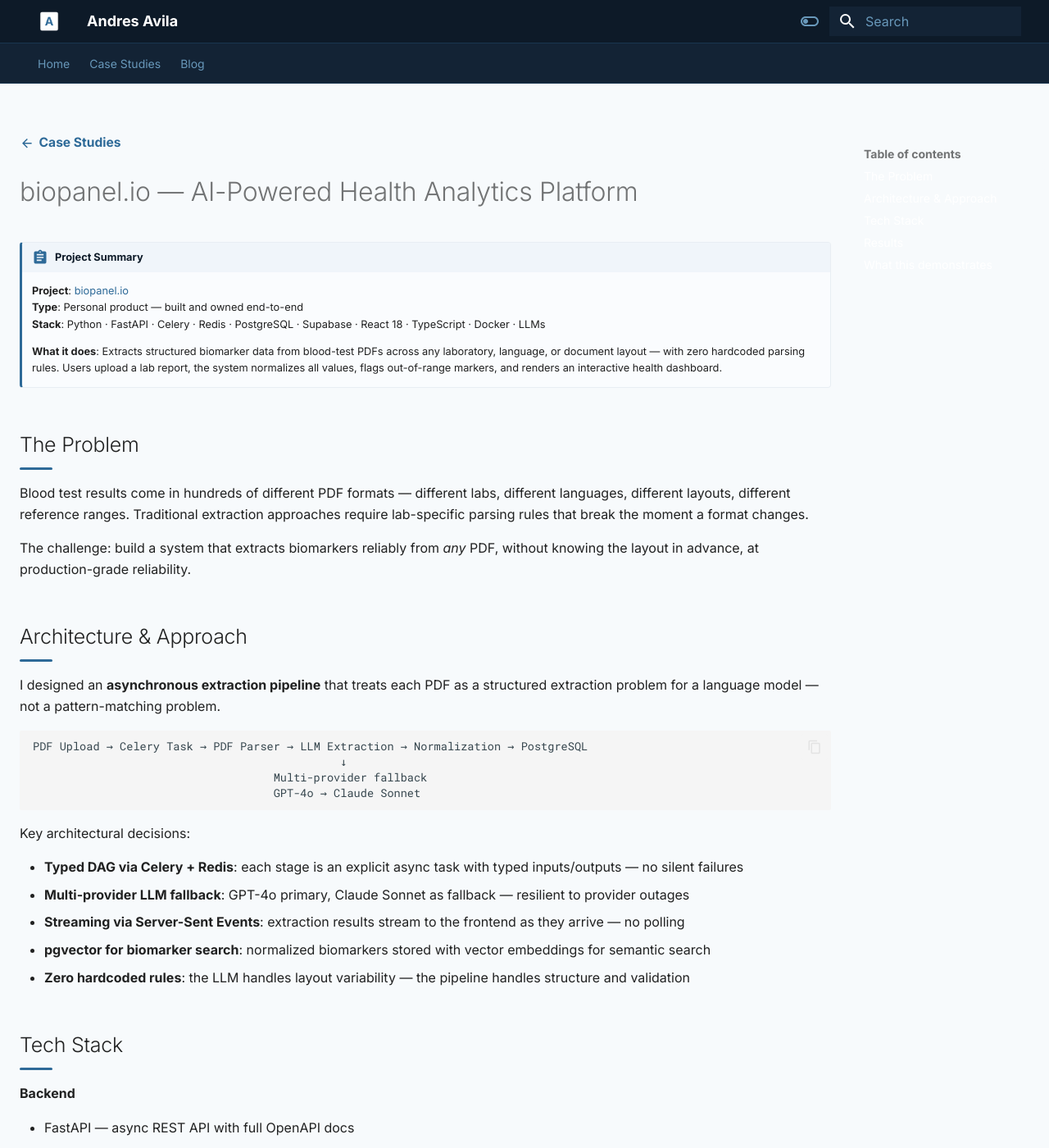
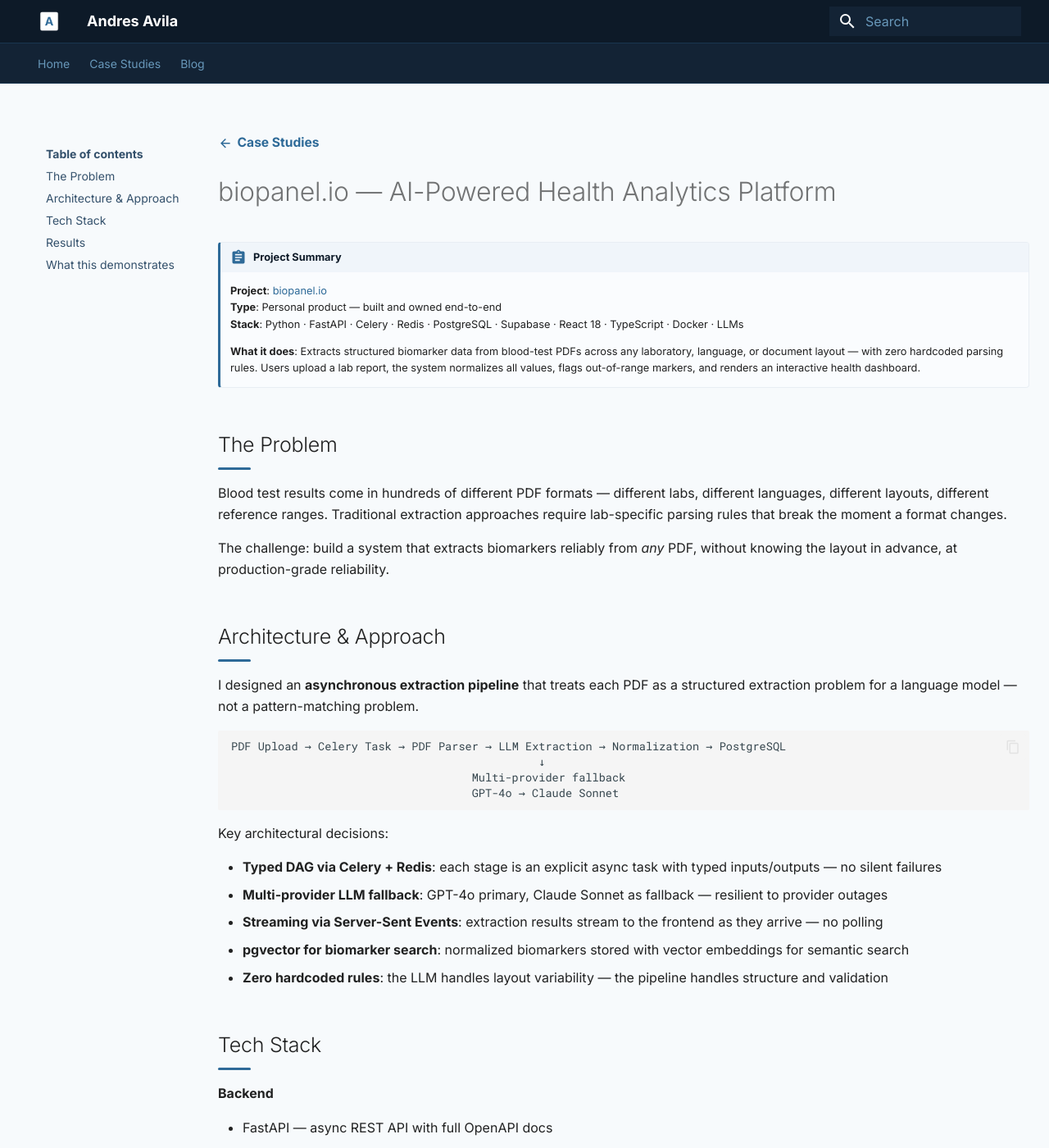
Before and after one commit to AndrewBackstret/andresavila-mkdocs, an MkDocs documentation site: the page built from docs/portfolio/projects/biopanel.md, in a window 1280 px wide and 1400 px high. Shown: the whole window at 82% size. Built offline with MkDocs 1.6.1 and Material for MkDocs 9.7.7, drawn with Linux system fonts in a browser that asks for light colours.

Commit message:
Final adjustments

```diff
--- a/docs/portfolio/projects/biopanel.md
+++ b/docs/portfolio/projects/biopanel.md
@@ -79,7 +79,7 @@
 
 For data engineering clients: the same pipeline design patterns (async DAGs, typed stages, observability, fallback logic) are how I approach enterprise data workflows.
 
-<div class="grid cards" style="margin-top: 3rem" markdown>
+<div class="grid cards cta-full" style="margin-top: 3rem" markdown>
 
 -   :material-calendar-check:{ .lg .middle } Interested in AI-powered data systems?
 
--- a/docs/stylesheets/extra.css
+++ b/docs/stylesheets/extra.css
@@ -18,15 +18,7 @@
   --md-default-bg-color--lighter: #F0F5FA;
 }
 
-/* ── Dark theme ──────────────────────────────────────────────────────────── */
-[data-md-color-scheme="slate"] {
-  --md-primary-fg-color:          #2E6A98;
-  --md-accent-fg-color:           #6898BA;
-  --md-typeset-a-color:           #6898BA;
-  --md-default-bg-color:          #0D1A28;
-  --md-default-bg-color--light:   #132335;
-  --md-default-bg-color--lighter: #1A3650;
-}
+/* (Dark/slate scheme removed — site is light-only.) */
 
 /* ── Primary button ──────────────────────────────────────────────────────── */
 .md-button--primary {
@@ -115,12 +107,6 @@
   letter-spacing: 0.06em;
 }
 
-[data-md-color-scheme="slate"] .availability-badge {
-  background: #132335;
-  border-color: #2E6A98;
-  color: #6898BA;
-}
-
 .availability-dot {
   width: 7px;
   height: 7px;
@@ -142,22 +128,22 @@
 .grid.cards > ul {
   display: grid !important;
   grid-template-columns: repeat(2, 1fr) !important;
-  gap: 1rem !important;
+  gap: 0.7rem !important;
 }
 
 .grid.cards > ul > li {
   border: 1px solid #E8EEF3 !important;
-  border-radius: 14px !important;
+  border-radius: 12px !important;
   background: #ffffff !important;
-  padding: 1.5rem 1.6rem !important;
+  padding: 0.9rem 1rem !important;
   box-shadow: 0 1px 3px rgba(13, 26, 40, 0.06) !important;
   transition: transform 0.2s, box-shadow 0.2s, border-color 0.2s !important;
   margin-top: 0 !important;
 }
 
 .grid.cards > ul > li:hover {
-  transform: translateY(-4px) !important;
-  box-shadow: 0 12px 32px rgba(46, 106, 152, 0.14) !important;
+  transform: translateY(-3px) !important;
+  box-shadow: 0 10px 26px rgba(46, 106, 152, 0.13) !important;
   border-color: #C5DDF0 !important;
   background: #ffffff !important;
 }
@@ -166,10 +152,10 @@
 .grid.cards > ul > li > p:first-child {
   display: flex !important;
   align-items: center !important;
-  gap: 0.8rem !important;
+  gap: 0.55rem !important;
   font-weight: 700 !important;
   color: #0D1A28 !important;
-  font-size: 0.95rem !important;
+  font-size: 0.8rem !important;
   margin-bottom: 0 !important;
   line-height: 1.3 !important;
 }
@@ -180,31 +166,31 @@
   display: inline-flex !important;
   align-items: center !important;
   justify-content: center !important;
-  width: 44px !important;
-  height: 44px !important;
-  border-radius: 12px !important;
+  width: 34px !important;
+  height: 34px !important;
+  border-radius: 9px !important;
   background: linear-gradient(135deg, #EBF3FA, #DBE9F6) !important;
   color: #2E6A98 !important;
   flex-shrink: 0 !important;
 }
 
 .grid.cards > ul > li .twemoji.lg.middle svg {
-  width: 22px !important;
-  height: 22px !important;
+  width: 18px !important;
+  height: 18px !important;
 }
 
 /* Subtle divider */
 .grid.cards > ul > li hr {
   border: 0 !important;
   border-top: 1px solid #EEF3F8 !important;
-  margin: 1rem 0 !important;
+  margin: 0.6rem 0 !important;
 }
 
 /* Card body text */
 .grid.cards > ul > li p:not(:first-child) {
-  font-size: 0.82rem !important;
+  font-size: 0.74rem !important;
   color: #33506B !important; /* ~5.5:1 on white */
-  line-height: 1.6 !important;
+  line-height: 1.55 !important;
 }
 
 /* ── Rounded buttons ─────────────────────────────────────────────────────── */
@@ -408,7 +394,7 @@
 
 .md-header__title,
 .md-header__topic,
-.md-ellipsis {
+.md-header .md-ellipsis {
   color: #fff !important;
 }
 
@@ -559,20 +545,38 @@
   border-radius: 2px;
 }
 
-/* ── Case Studies index — rich cards ─────────────────────────────────────── */
+/* ── Case Studies index — rich cards (2 per row) ─────────────────────────── */
+/* Index width tuned for a compact 3-up grid. */
+.md-content__inner:has(.case-grid) {
+  max-width: 52rem;
+}
+
 .case-grid {
-  display: flex;
-  flex-direction: column;
-  gap: 1.2rem;
+  display: grid;
+  grid-template-columns: repeat(3, 1fr);
+  gap: 0.9rem;
   margin-top: 1.6rem;
 }
 
+@media screen and (max-width: 900px) {
+  .case-grid {
+    grid-template-columns: repeat(2, 1fr);
+  }
+}
+
+@media screen and (max-width: 600px) {
+  .case-grid {
+    grid-template-columns: 1fr;
+  }
+}
+
 .md-typeset .case-card {
-  display: block;
+  display: flex;
+  flex-direction: column;
   background: #ffffff;
   border: 1px solid #E8EEF3;
-  border-radius: 16px;
-  padding: 1.8rem 2rem;
+  border-radius: 14px;
+  padding: 1rem 1.1rem;
   color: inherit !important;
   text-decoration: none !important;
   box-shadow: 0 1px 3px rgba(13, 26, 40, 0.06);
@@ -587,28 +591,29 @@
 
 .case-type {
   display: inline-block;
-  font-size: 0.66rem;
+  align-self: flex-start;
+  font-size: 0.62rem;
   font-weight: 700;
   letter-spacing: 0.08em;
   text-transform: uppercase;
   color: #2E6A98;
   background: #EBF3FA;
   border-radius: 12px;
-  padding: 0.2rem 0.6rem;
+  padding: 0.2rem 0.55rem;
 }
 
 .md-typeset .case-card h3 {
-  margin: 0.7rem 0 0.45rem;
+  margin: 0.55rem 0 0.35rem;
   color: #0D1A28;
-  font-size: 1.15rem;
+  font-size: 0.9rem;
   line-height: 1.3;
 }
 
 .md-typeset .case-card p {
   color: #33506B;
-  font-size: 0.85rem;
-  line-height: 1.6;
-  margin: 0 0 0.9rem;
+  font-size: 0.74rem;
+  line-height: 1.5;
+  margin: 0 0 0.8rem;
 }
 
 .case-tags {
@@ -616,36 +621,37 @@
   flex-wrap: wrap;
   gap: 0.4rem;
   margin-bottom: 1rem;
+  margin-top: auto; /* push footer area to the card bottom */
 }
 
 .case-tags span {
-  font-size: 0.72rem;
+  font-size: 0.68rem;
   color: #1A3650;
   background: #F0F5FA;
   border: 1px solid #C5DDF0;
   border-radius: 14px;
-  padding: 0.2rem 0.6rem;
+  padding: 0.18rem 0.55rem;
 }
 
 .case-foot {
   display: flex;
-  align-items: center;
-  justify-content: space-between;
-  gap: 1rem;
+  flex-direction: column;
+  align-items: flex-start;
+  gap: 0.35rem;
   border-top: 1px solid #E8EEF3;
-  padding-top: 0.85rem;
+  padding-top: 0.7rem;
 }
 
 .case-metric {
   font-weight: 700;
   color: #2E6A98;
-  font-size: 0.9rem;
+  font-size: 0.76rem;
 }
 
 .case-cta {
   color: #2E6A98;
   font-weight: 600;
-  font-size: 0.82rem;
+  font-size: 0.72rem;
   white-space: nowrap;
 }
 
@@ -688,7 +694,23 @@
   background-color: #2E6A98 !important;
 }
 
-/* ── Right-hand TOC — active item accent ─────────────────────────────────── */
+/* ── Article TOC — moved to the LEFT, readable ───────────────────────────── */
+/* On case-study articles (identified by .back-link), the page's TOC sidebar   */
+/* (Material's secondary sidebar) is moved to the left via flex order.          */
+.md-main__inner:has(.back-link) .md-sidebar--secondary {
+  order: -1;
+  padding-left: 2rem;
+}
+
+.md-sidebar--secondary .md-nav__link,
+.md-sidebar--secondary .md-nav__title,
+.md-nav--secondary .md-nav__link,
+.md-nav--secondary .md-nav__title {
+  color: #33506B !important;
+}
+
+.md-sidebar--secondary .md-nav__link--active,
+.md-sidebar--secondary .md-nav__link:hover,
 .md-nav--secondary .md-nav__link--active,
 .md-nav--secondary .md-nav__link:hover {
   color: #2E6A98 !important;
--- a/docs/stylesheets/hero.css
+++ b/docs/stylesheets/hero.css
@@ -39,7 +39,7 @@
 /* Inner content centered within the dark bands */
 .hero-band  > .hero-section,
 .stats-band > .stats-row {
-  max-width: 1200px;
+  max-width: 1000px;
   margin-left: auto;
   margin-right: auto;
   padding-left: 1.2rem;
@@ -56,7 +56,7 @@
 /* The global full-width overrides (for portfolio) use !important, so we do    */
 /* too. The dark bands still break out edge-to-edge from this centered box.    */
 .md-content__inner:has(.hero-band) {
-  max-width: 1200px;
+  max-width: 1000px;
   margin-left: auto !important;
   margin-right: auto !important;
   padding-top: 0 !important; /* keep hero flush to nav (no white line) */
@@ -196,7 +196,7 @@
 /* .grid-container width/centering is handled by `.hero-band > .hero-section`. */
 @media screen and (min-width: 1200px) {
   .profile-image {
-    width: 240px;
-    height: 240px;
+    width: 210px;
+    height: 210px;
   }
 }
--- a/mkdocs.yml
+++ b/mkdocs.yml
@@ -30,18 +30,9 @@
     - navigation.footer
   language: en
   palette:
-    - scheme: default
-      toggle:
-        icon: material/toggle-switch-off-outline
-        name: Switch to dark mode
-      primary: custom
-      accent: custom
-    - scheme: slate
-      toggle:
-        icon: material/toggle-switch
-        name: Switch to light mode
-      primary: custom
-      accent: custom
+    scheme: default
+    primary: custom
+    accent: custom
   font:
     text: Inter
     code: Roboto Mono
@@ -62,8 +53,8 @@
       name: Email
 
 extra_css:
-  - stylesheets/extra.css
-  - stylesheets/hero.css
+  - stylesheets/extra.css?v=7
+  - stylesheets/hero.css?v=7
 
 plugins:
   - search
```
Also changed, not shown: docs/portfolio/projects/ey-microsoft-financial-platform.md (+1 -1 lines), docs/portfolio/projects/hersheys-pipeline-automation.md (+1 -1 lines), 1 other file.
